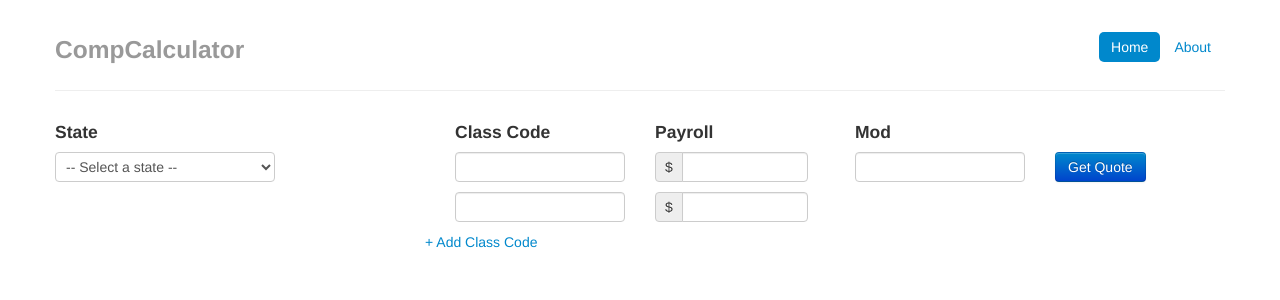
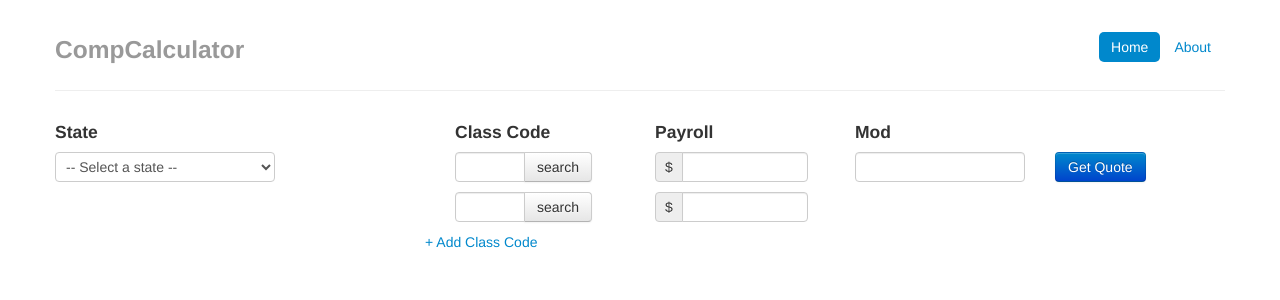
Before and after one commit to bcooktulane/CompMatrix, a Django app: page / in a window 1280 px wide, after a click on "+ Add Class Code". Shown: the top 300 px of the page. Run offline with Django 3.2, Linux system fonts and the light colour scheme; data that the repository does not hold is empty; parts of the project's set-up code (start-up, migrations or seed data) failed here and were passed over; some libraries are stand-ins or nearby versions.

Commit message:
exception fix

```diff
--- a/pricecompare/pricecompare/views.py
+++ b/pricecompare/pricecompare/views.py
@@ -12,14 +12,15 @@ class HomeView(TemplateView):
 
     def get_context_data(self, **kwargs):
         try:
-            context = {
-                'num_class_codes': range(len(self.request.session['class_codes'])),
-                'states': State.objects.filter(active=True).order_by('name'),
-                'industries': IndustryGroup.objects.all()
-            }
+            num_class_codes = range(len(self.request.session['class_codes']))
         except:
-            ## While changing things reset their session
-            context = {}
+            num_class_codes = []
+
+        context = {
+            'num_class_codes': num_class_codes,
+            'states': State.objects.filter(active=True).order_by('name'),
+            'industries': IndustryGroup.objects.all()
+        }
         return context
 
 
@@ -27,7 +28,8 @@ class QuoteView(TemplateView):
     template_name = "quote.html"
 
     def get(self, request, *args, **kwargs):
-        self.request.session.flush()
+        print "here"
+        self.request.session.clear()
         return redirect('home')
 
     def post(self, request, *args, **kwargs):
--- a/pricecompare/templates/home.html
+++ b/pricecompare/templates/home.html
@@ -50,7 +50,10 @@
       {% empty %}
         <div class="row" id="row_template">
           <div class="span2">
-            <input type="text" class="span2" name="class_code_1" id="class_code_1" value="{{ request.session.form.class_code }}">
+            <div class="input-append">
+                <input type="text" class="span1" name="class_code_1" id="class_code_1" value="">
+                <button class="btn search_code" data-cid="1" type="button">search</button>
+              </div>
           </div>
           <div class="span2">
             <div class="input-prepend">
```
